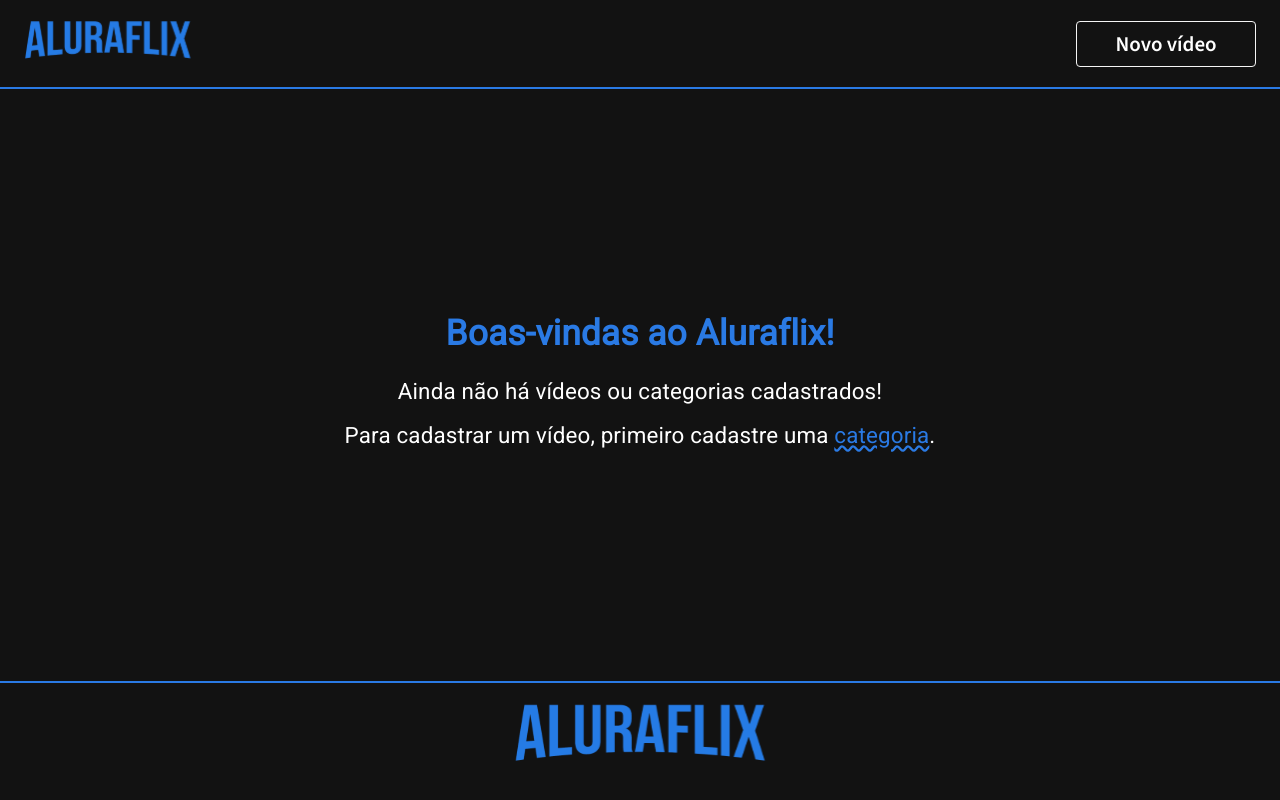
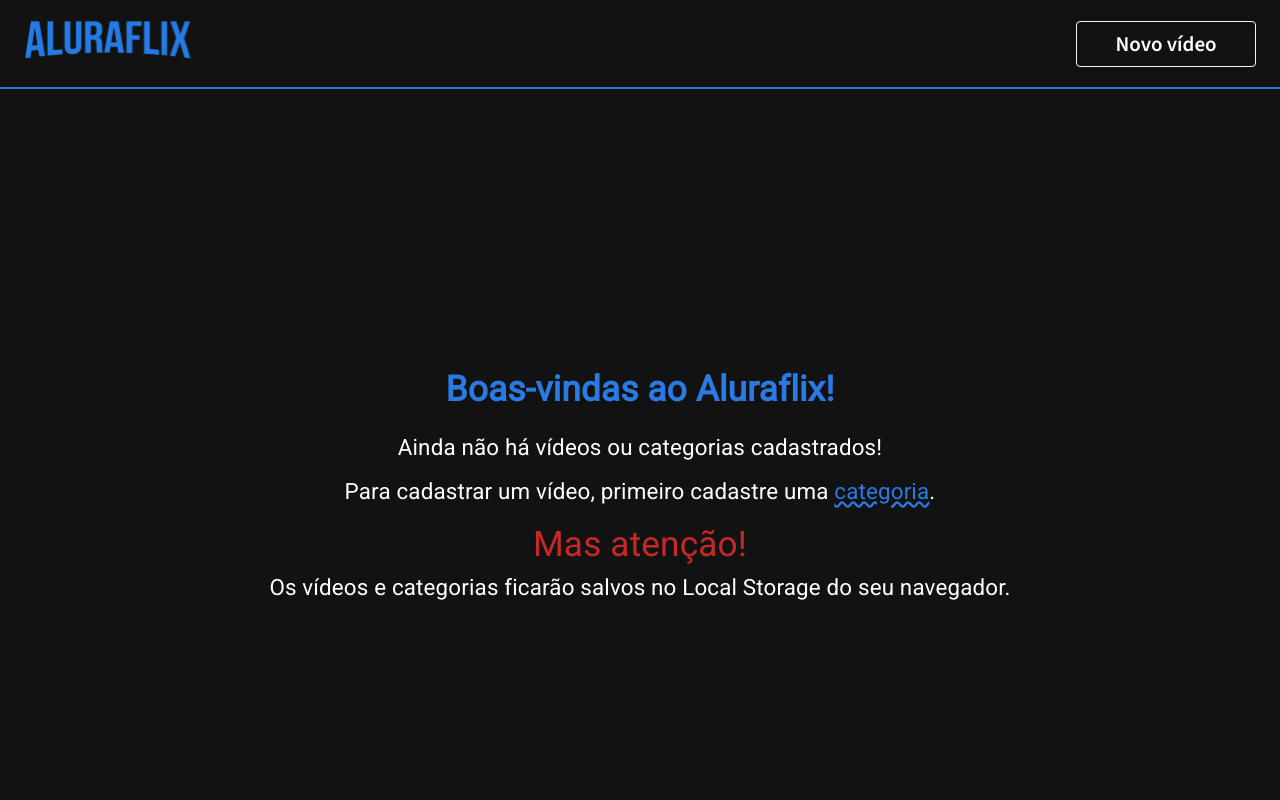
Before and after one commit to lettyviana/challenge-one-aluraflix-t5, a React (Vite) app: page / in a window 1280 px wide. Shown: the top 800 px of the page. Built offline with nearby package versions, Linux system fonts and the light colour scheme.

Commit message:
inclusão de informações na página inicial para usuário novo

```diff
--- a/src/components/PaginaInicial/PaginaInicial.module.css
+++ b/src/components/PaginaInicial/PaginaInicial.module.css
@@ -1,9 +1,8 @@
 .paginaInicial {
     align-items: center;
     display: flex;
-    height: 80vh;
+    height: 100vh;
     justify-content: center;
-    max-height: 80vh;
     padding: 0 5px;
 }
 
@@ -31,9 +30,13 @@
     transition: .5s;
 }
 
+.paginaInicial span {
+    color: var(--erro-1);
+    font-size: 1.7rem;
+}
+
 @media screen and (min-device-width: 600px) {
     .paginaInicial {
-        max-height: 74vh;
         padding: 0;
     }
 
@@ -49,6 +52,10 @@
     .paginaInicial p {
         font-size: 1.4rem;
         margin-bottom: 10px;
+    }
+
+    .paginaInicial span {
+        font-size: 2.2rem;
     }
 }
 
@@ -76,4 +83,8 @@
         color: var(--cor-primaria-hover-scroll);
         text-decoration: underline wavy var(--cor-primaria-hover-scroll);
     }
+
+    .paginaInicial span {
+        font-size: 2.8rem;
+    }
 }
--- a/src/components/PaginaInicial/index.jsx
+++ b/src/components/PaginaInicial/index.jsx
@@ -9,9 +9,10 @@ export const PaginaInicialZerada = () => {
           <h2>Boas-vindas ao Aluraflix!</h2>
           <p>Ainda não há vídeos ou categorias cadastrados!</p>
           <p>
-            Para cadastrar um vídeo, primeiro cadastre uma{" "}
-            <Link to={"/nova-categoria"}>categoria</Link>.
+            Para cadastrar um vídeo, primeiro cadastre uma <Link to={"/nova-categoria"}>categoria</Link>.
           </p>
+          <span>Mas atenção!</span>
+          <p>Os vídeos e categorias ficarão salvos no Local Storage do seu navegador.</p>
         </div>
       </div>
     </>
```
